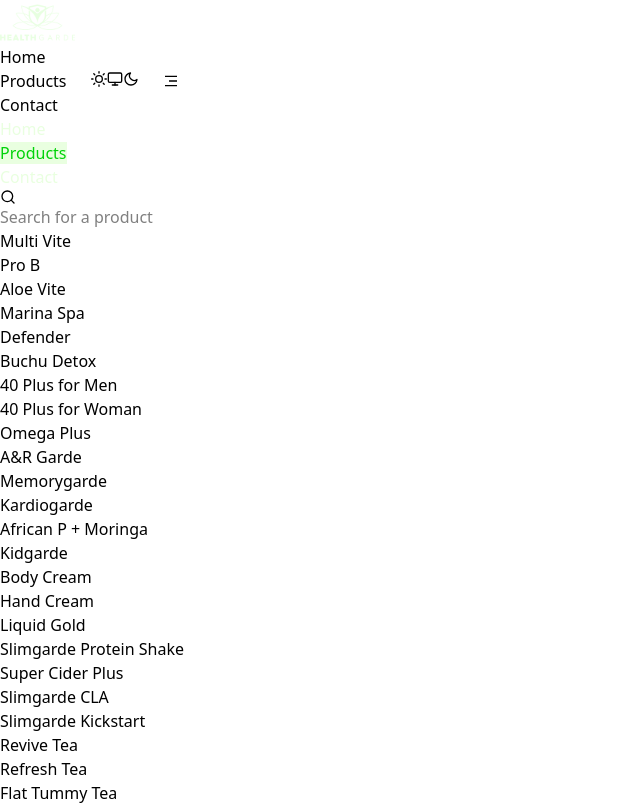
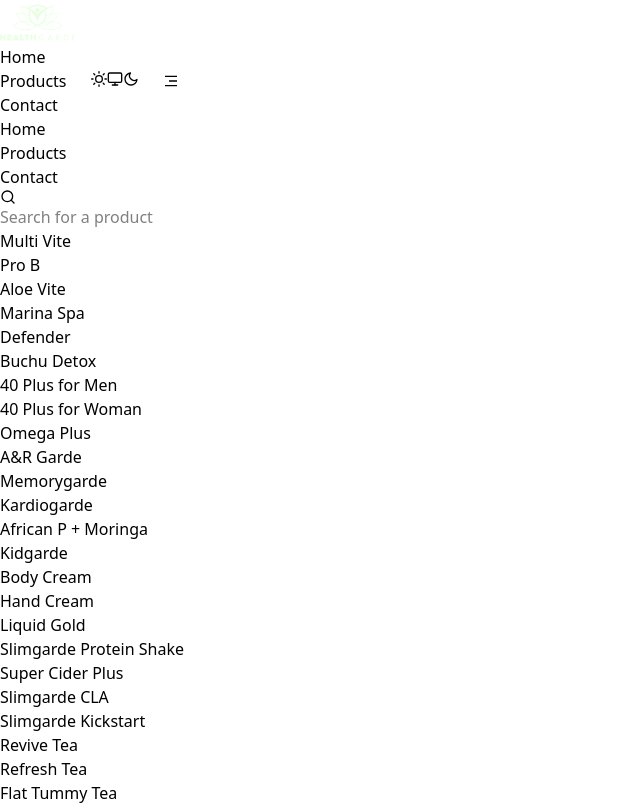
Before and after one commit to Emmanuel-Anaba/peace-healthgarde-store, a Next.js app: page /products in a window 1280 px wide. Shown: the top 805 px of the page, without its empty margins (0-640 px from the left). Built offline with nearby package versions, Linux system fonts and the light colour scheme.

Commit message:
This bug 🤦‍♂️

```diff
--- a/components/sidebar.tsx
+++ b/components/sidebar.tsx
@@ -21,12 +21,18 @@
         <ul className="nav-links">
           {navLinks.map(({ name, path }: NavLink) => {
             const newPath = path || `/${name.toLowerCase()}`;
+            // There's a little bit of a bug here 😁😎
+            // The active stuff doesnt show on /products/[currentProduct]
+            // const active = pathname.includes(newPath);
+            // and this doesn't solve it either cos pathname includes "/" which is the path for home
             const active = pathname === newPath;
             return (
               <li key={name} onClick={() => setOpen(!open)}>
                 <Link
                   className={
-                    active ? "bg-laurel-50 text-laurel-600" : "text-laurel-50"
+                    active
+                      ? "dark:bg-gray-800 dark:text-laurel-600"
+                      : "text-inherit"
                   }
                   href={newPath}>
                   {name}
```
